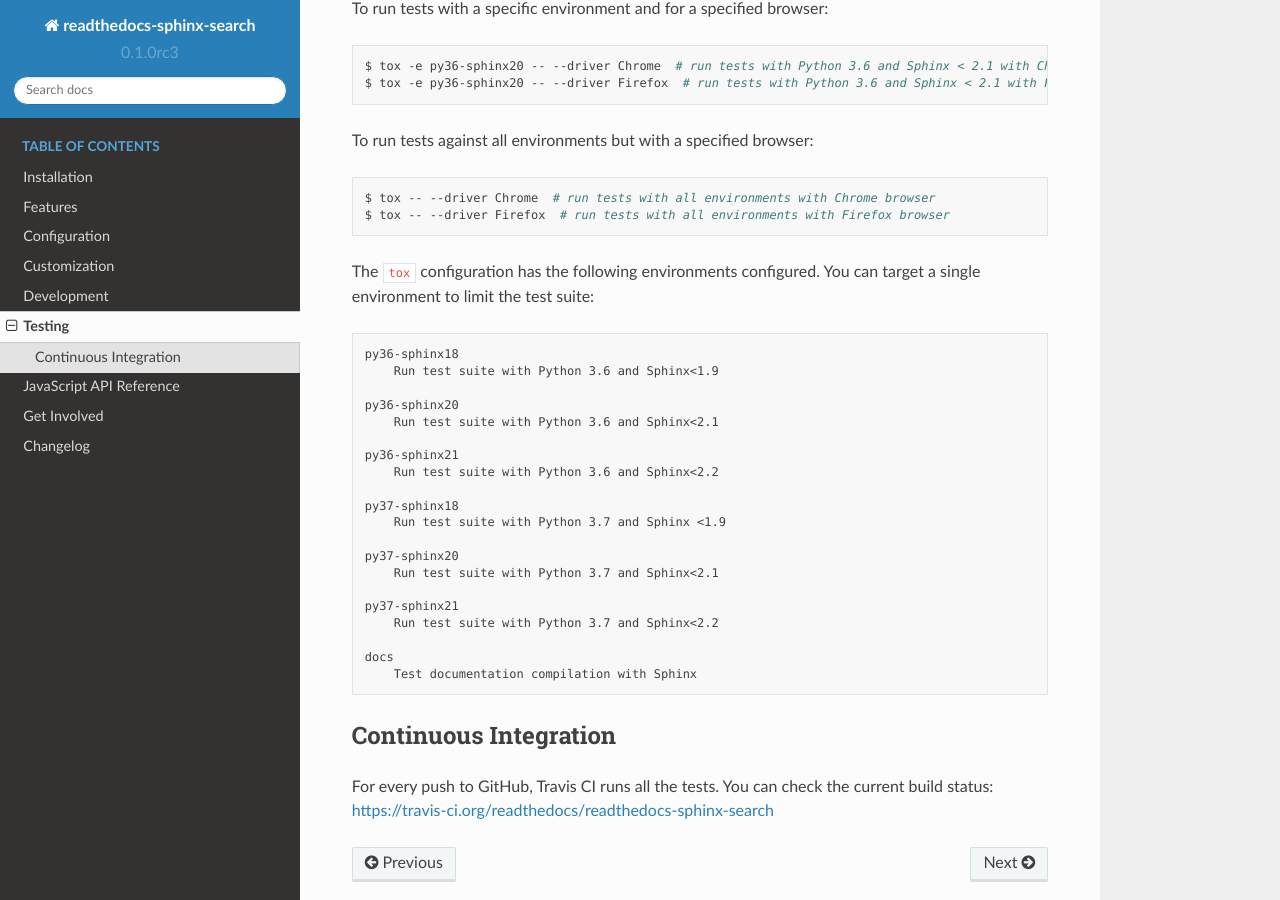
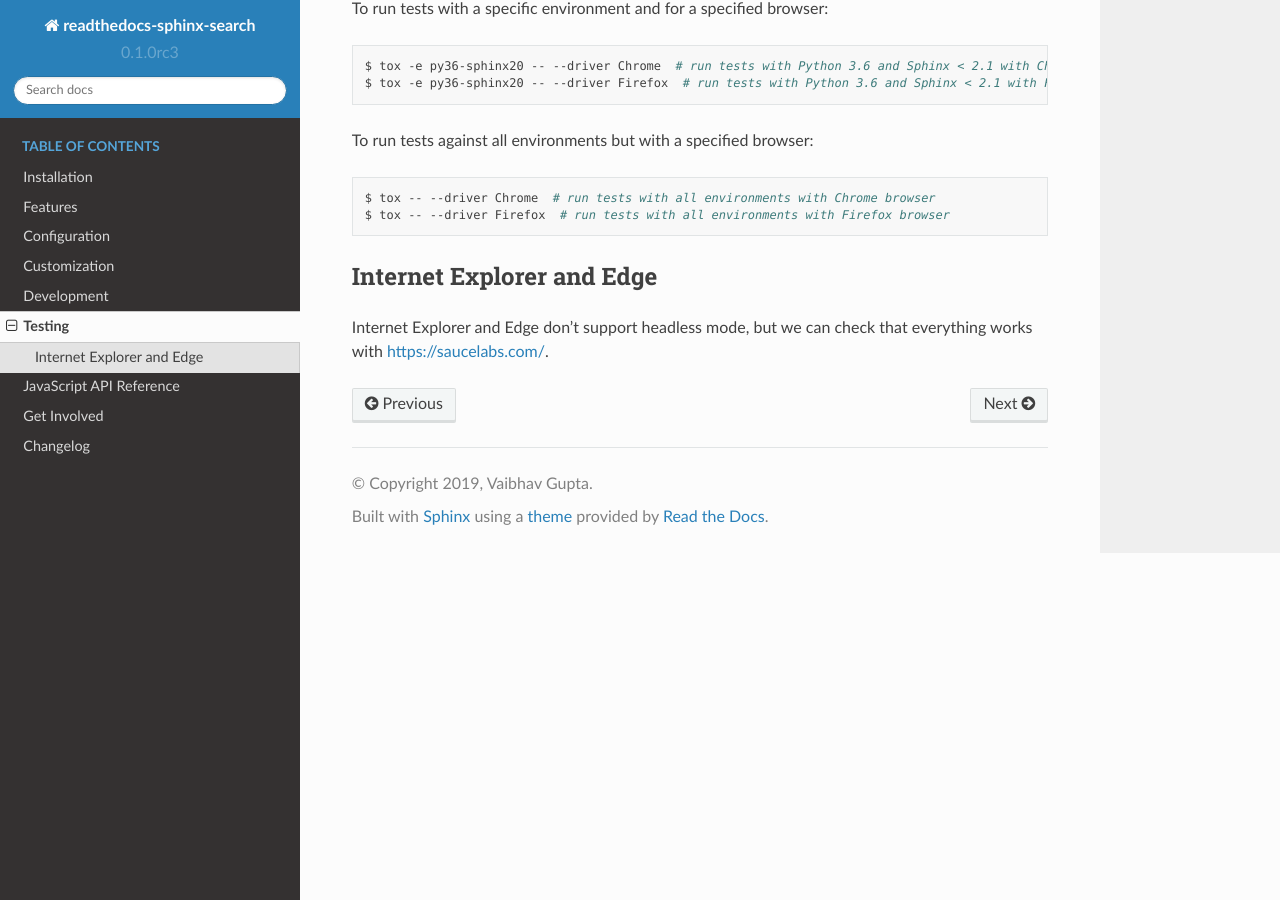
Before and after one commit to readthedocs/readthedocs-sphinx-search, a Sphinx documentation site: the page built from docs/testing.rst, in a window 1280 px wide and 900 px high, scrolled down 1019 px. Built offline with Sphinx 7.4.7 and the Read the Docs theme 2.0.0, drawn with Linux system fonts in a browser that asks for light colours; some of the changed text lies outside the part shown.

Commit message:
Docs: update testing.rst (#79)
Closes https://github.com/readthedocs/readthedocs-sphinx-search/issues/7

```diff
--- a/docs/testing.rst
+++ b/docs/testing.rst
@@ -29,61 +29,34 @@ You can run Tox against all of our environments and both browsers by running:
 
 .. prompt:: bash
 
-    tox
+   tox
 
 To run tests with a specific environment and for both browsers:
 
 .. prompt:: bash
 
-    tox -e py36-sphinx20
+   tox -e py36-sphinx20
 
 To run tests with a specific environment and for a specified browser:
 
 .. prompt:: bash
 
-    tox -e py36-sphinx20 -- --driver Chrome  # run tests with Python 3.6 and Sphinx < 2.1 with Chrome browser
-    tox -e py36-sphinx20 -- --driver Firefox  # run tests with Python 3.6 and Sphinx < 2.1 with Firefox browser
+   tox -e py36-sphinx20 -- --driver Chrome  # run tests with Python 3.6 and Sphinx < 2.1 with Chrome browser
+   tox -e py36-sphinx20 -- --driver Firefox  # run tests with Python 3.6 and Sphinx < 2.1 with Firefox browser
 
 To run tests against all environments but with a specified browser:
 
 .. prompt:: bash
 
-    tox -- --driver Chrome  # run tests with all environments with Chrome browser
-    tox -- --driver Firefox  # run tests with all environments with Firefox browser
+   tox -- --driver Chrome  # run tests with all environments with Chrome browser
+   tox -- --driver Firefox  # run tests with all environments with Firefox browser
 
-The ``tox`` configuration has the following environments configured.
-You can target a single environment to limit the test suite:
+Internet Explorer and Edge
+--------------------------
 
-.. code-block:: text
-
-    py36-sphinx18
-        Run test suite with Python 3.6 and Sphinx<1.9
-
-    py36-sphinx20
-        Run test suite with Python 3.6 and Sphinx<2.1
-
-    py36-sphinx21
-        Run test suite with Python 3.6 and Sphinx<2.2
-
-    py37-sphinx18
-        Run test suite with Python 3.7 and Sphinx <1.9
-
-    py37-sphinx20
-        Run test suite with Python 3.7 and Sphinx<2.1
-
-    py37-sphinx21
-        Run test suite with Python 3.7 and Sphinx<2.2
-
-    docs
-        Test documentation compilation with Sphinx
-
-
-Continuous Integration
-----------------------
-
-For every push to GitHub, Travis CI runs all the tests.
-You can check the current build status:
-https://travis-ci.org/readthedocs/readthedocs-sphinx-search
+Internet Explorer and Edge don't support headless mode,
+but we can check that everything works with
+https://saucelabs.com/.
 
 
 .. _Selenium WebDriver: https://seleniumhq.github.io/selenium/docs/api/py/index.html
```
Also changed, not shown: other parts of docs/testing.rst (+5 -5 lines).
